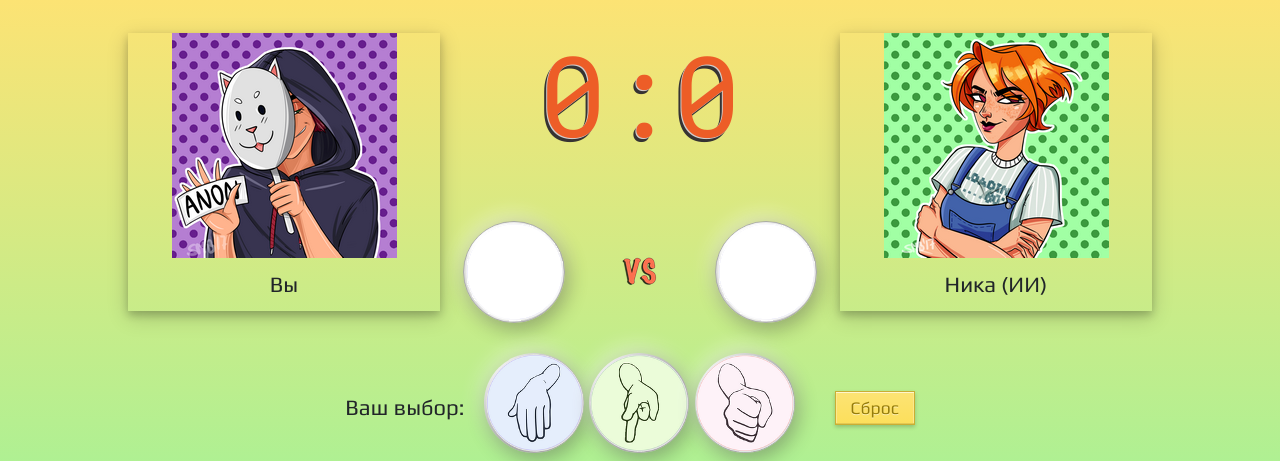
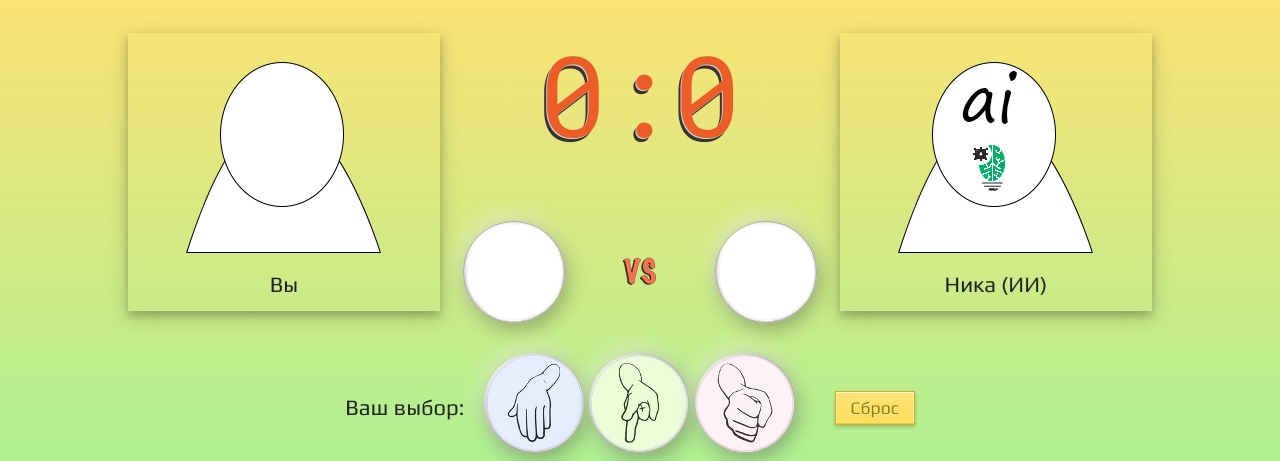
Before and after one commit to Blackaist/RockScissorsPaper-Python, a Django app: page / in a window 1280 px wide. Shown: the top 461 px of the page. Run offline with Django 3.2, Linux system fonts and the light colour scheme; data that the repository does not hold is empty; some libraries are stand-ins or nearby versions.

Commit message:
New temporary pictures
Signed-off-by: Alexandr <sasha97.21@mail.ru>

```diff
--- a/templates/app/post_list.html
+++ b/templates/app/post_list.html
@@ -18,7 +18,7 @@
 		<div id="header">
 
 			<div class="container">
-				<img class="photo" src="{% static 'Anon_225.png' %}" alt="Gamer's photo">
+				<img class="photo" src="{% static 'Player_225.png' %}" alt="Gamer's photo">
 				<div class="text_img">Вы</div>
 			</div>
 			<div id="results">
@@ -31,7 +31,7 @@
 				</div>
 			</div>
 			<div class="container">
-				<img class="photo" src="{% static 'Nika_225.png' %}" alt="AI's photo">
+				<img class="photo" src="{% static 'AI_225.png' %}" alt="AI's photo">
 				<div class="text_img">Ника (ИИ)</div>
 			</div>
 		</div>
```
Also changed, not shown: static/AI_225.png (added), static/Anon_225.png (deleted), static/Nika_225.png (deleted), static/Player_225.png (added).
